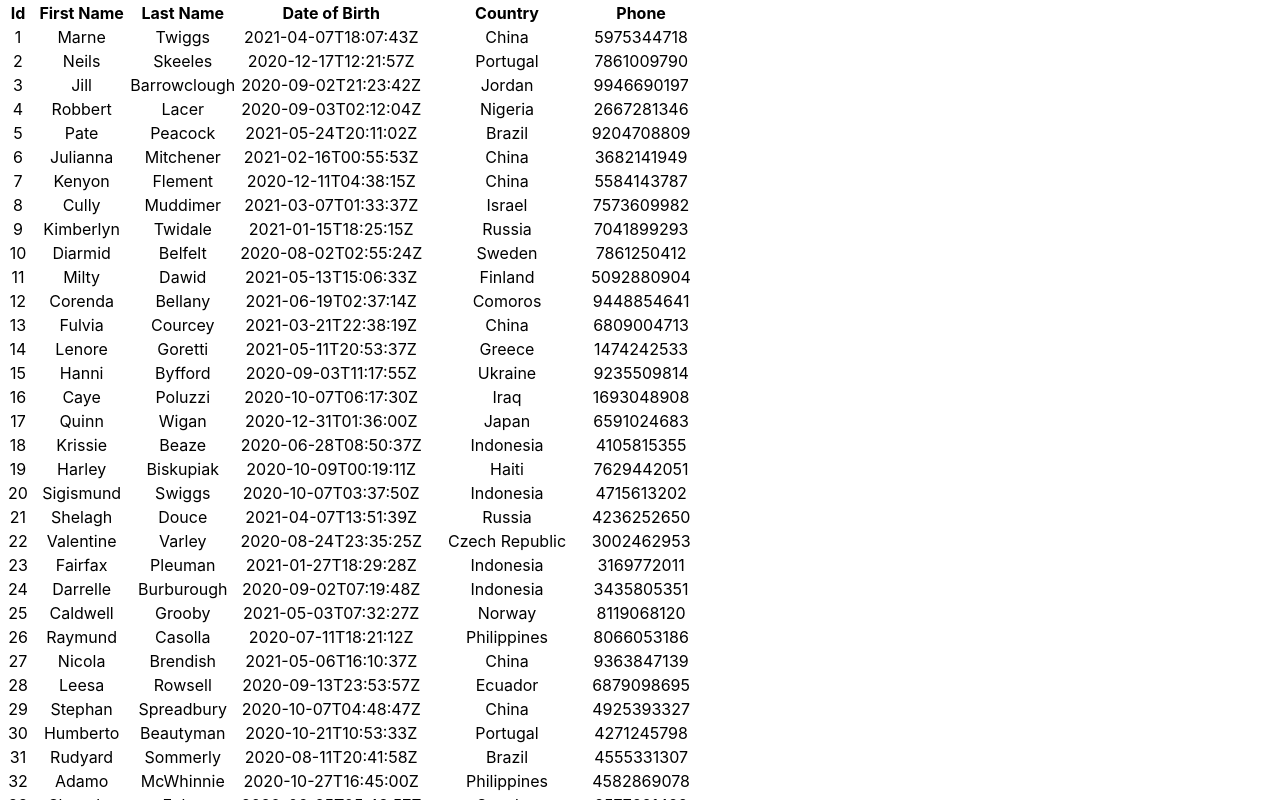
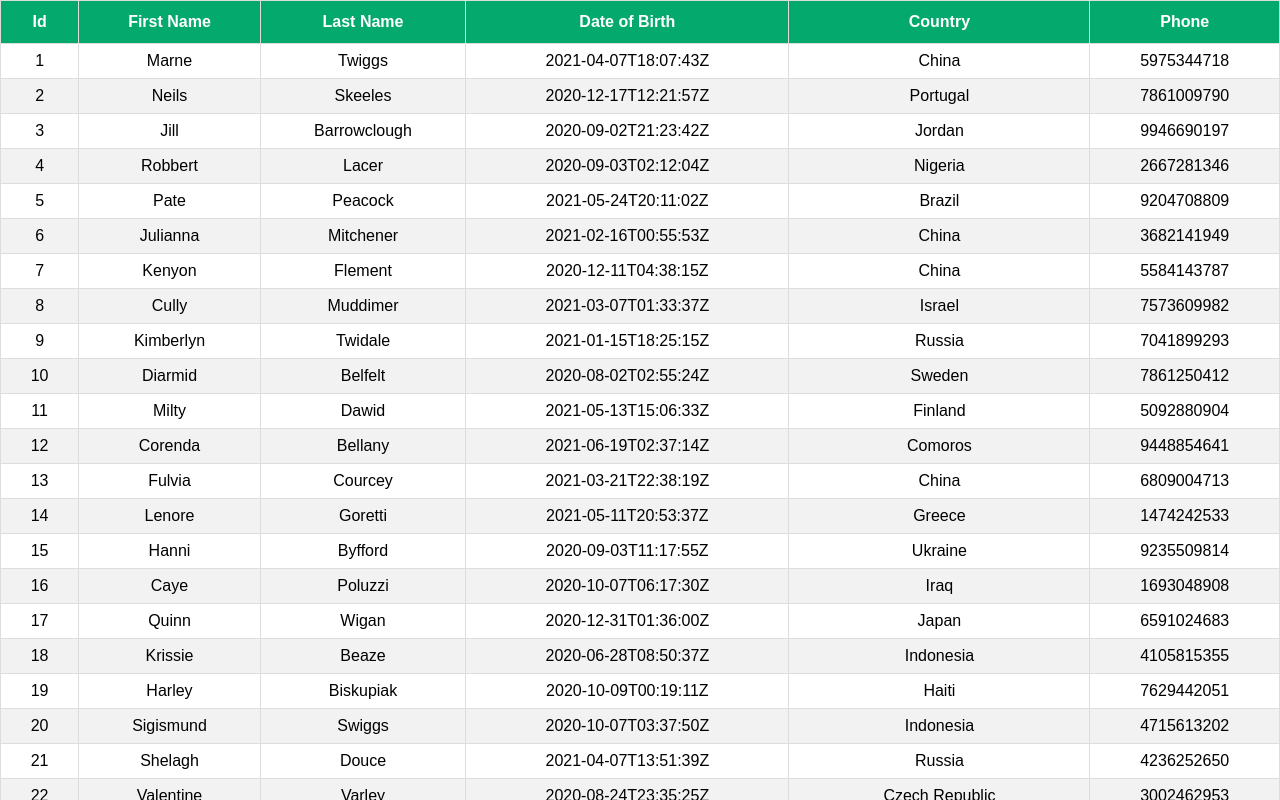
Before and after one commit to iswara108/learn-react-table, a React (Create React App) app: page / in a window 1280 px wide. Shown: the top 800 px of the page. Built offline with nearby package versions, Linux system fonts and the light colour scheme.

Commit message:
add basic style from w3 standard table styling

```diff
--- a/src/components/BasicTable.tsx
+++ b/src/components/BasicTable.tsx
@@ -2,6 +2,7 @@
 import { useTable } from "react-table";
 import MOCK_DATA from "../MOCK_DATA.json";
 import { COLUMNS, DataStructure } from "./columns";
+import "./table.css";
 
 export const BasicTable = () => {
   const columns = React.useMemo(() => COLUMNS, []);
--- /dev/null
+++ b/src/components/table.css
@@ -0,0 +1,27 @@
+table {
+  font-family: Arial, Helvetica, sans-serif;
+  border-collapse: collapse;
+  width: 100%;
+}
+
+table td,
+table th {
+  border: 1px solid #ddd;
+  padding: 8px;
+}
+
+table tr:nth-child(even) {
+  background-color: #f2f2f2;
+}
+
+table tr:hover {
+  background-color: #ddd;
+}
+
+table th {
+  padding-top: 12px;
+  padding-bottom: 12px;
+  text-align: center;
+  background-color: #04aa6d;
+  color: white;
+}
```
